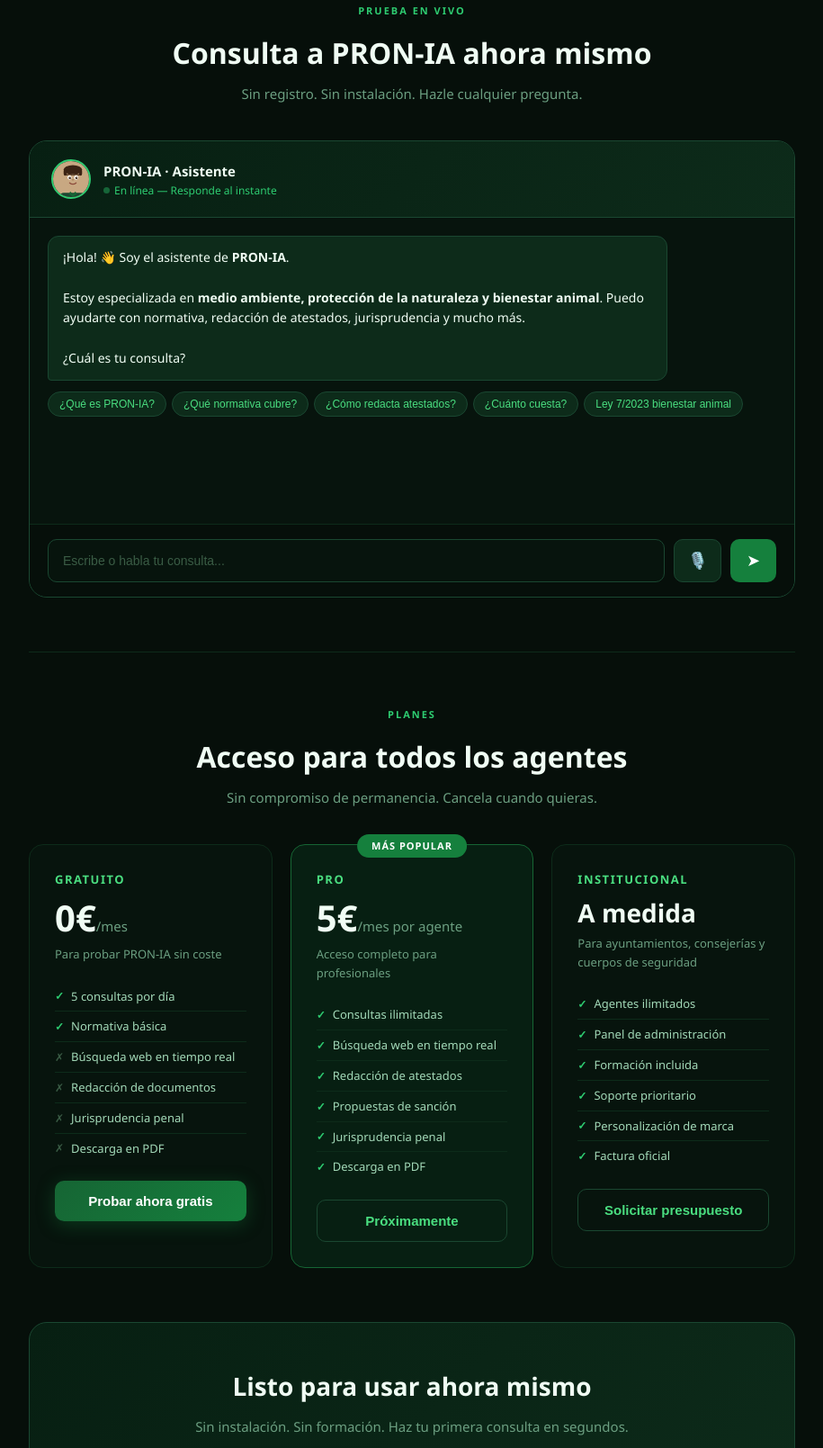
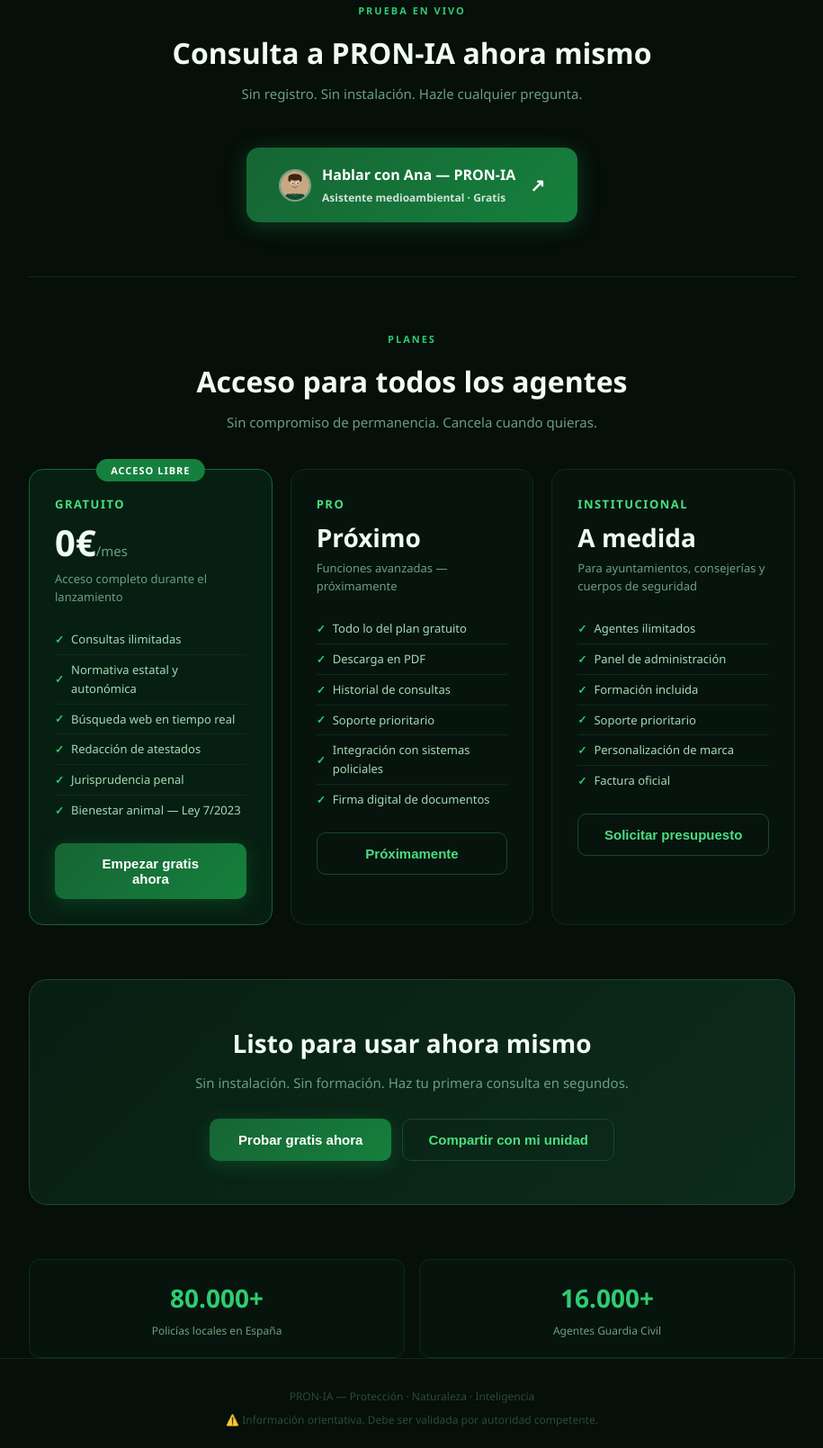
Before and after one commit to alvarezpic-dotcom/pronia-landing, a plain HTML site: page index.html in a window 1280 px wide. Shown: the part 1437-3046 px from the top of the page at 90% size, without its empty margins (182-1097 px from the left). Drawn offline with Linux system fonts and the light colour scheme.

Commit message:
Update index.html

```diff
--- a/index.html
+++ b/index.html
@@ -133,16 +133,12 @@
 
   <hr class="divider" id="prueba">
 
-  <div style="text-align:center;margin-bottom:32px">
+  <div style="text-align:center;margin-bottom:40px">
     <div class="section-label">Prueba en vivo</div>
     <div class="section-title">Consulta a PRON-IA ahora mismo</div>
     <div class="section-sub">Sin registro. Sin instalación. Hazle cualquier pregunta.</div>
-  </div>
-
-  <div class="chat-section">
-    <div class="chat-header">
-      <div style="width:44px;height:44px;border-radius:50%;overflow:hidden;border:2px solid #2ecc71;flex-shrink:0">
-        <svg viewBox="0 0 60 60" xmlns="http://www.w3.org/2000/svg" width="44" height="44">
+    <a href="https://claude.ai/public/artifacts/6fed0430-8142-4192-8d8e-81d8988241a1" target="_blank" style="display:inline-flex;align-items:center;gap:12px;background:linear-gradient(135deg,#166534,#15803d);color:#fff;border:none;border-radius:14px;padding:18px 36px;font-size:16px;font-weight:700;cursor:pointer;text-decoration:none;box-shadow:0 4px 24px rgba(21,128,61,.4);margin-top:8px">
+      <svg viewBox="0 0 60 60" xmlns="http://www.w3.org/2000/svg" width="36" height="36" style="border-radius:50%;border:2px solid rgba(255,255,255,.4)">
         <rect width="60" height="60" fill="#c8a882"/>
         <rect x="10" y="48" width="40" height="14" rx="6" fill="#1a4731"/>
         <path d="M24 50 L30 54 L36 50 L34 46 L30 50 L26 46Z" fill="#166534"/>
@@ -150,40 +146,20 @@
         <ellipse cx="30" cy="13" rx="14" ry="7" fill="#3b2314"/>
         <rect x="16" y="12" width="5" height="10" rx="3" fill="#3b2314"/>
         <rect x="39" y="12" width="5" height="10" rx="3" fill="#3b2314"/>
-          <path d="M21 21 Q25 19 29 21" stroke="#3b2314" stroke-width="1.5" fill="none" stroke-linecap="round"/>
-          <path d="M31 21 Q35 19 39 21" stroke="#3b2314" stroke-width="1.5" fill="none" stroke-linecap="round"/>
         <ellipse cx="25" cy="25" rx="3" ry="3.2" fill="white"/>
         <ellipse cx="35" cy="25" rx="3" ry="3.2" fill="white"/>
         <ellipse cx="25.5" cy="25.5" rx="1.8" ry="1.8" fill="#3b2314"/>
         <ellipse cx="35.5" cy="25.5" rx="1.8" ry="1.8" fill="#3b2314"/>
-          <circle cx="26" cy="25" r="0.5" fill="white"/>
-          <circle cx="36" cy="25" r="0.5" fill="white"/>
-          <path d="M29 28 Q30 31 31 28" stroke="#a07850" stroke-width="1.2" fill="none" stroke-linecap="round"/>
         <path d="M25 33 Q30 37 35 33" stroke="#8b4a3a" stroke-width="1.5" fill="none" stroke-linecap="round"/>
         <ellipse cx="16" cy="26" rx="2.5" ry="3.5" fill="#c8a882"/>
         <ellipse cx="44" cy="26" rx="2.5" ry="3.5" fill="#c8a882"/>
       </svg>
+      <div style="text-align:left">
+        <div style="font-size:16px;font-weight:700">Hablar con Ana — PRON-IA</div>
+        <div style="font-size:12px;opacity:.8;margin-top:2px">Asistente medioambiental · Gratis</div>
       </div>
-      <div>
-        <div style="font-size:15px;font-weight:700;color:#f0fdf4">PRON-IA · Asistente</div>
-        <div style="font-size:12px;color:#2ecc71;display:flex;align-items:center;gap:5px"><span style="width:7px;height:7px;background:#2ecc71;border-radius:50%;display:inline-block;animation:pulse 2s infinite"></span>En línea — Responde al instante</div>
-      </div>
-    </div>
-    <div class="chat-messages" id="chatMsgs">
-      <div class="msg-bot">¡Hola! 👋 Soy el asistente de <strong>PRON-IA</strong>.<br><br>Estoy especializada en <strong>medio ambiente, protección de la naturaleza y bienestar animal</strong>. Puedo ayudarte con normativa, redacción de atestados, jurisprudencia y mucho más.<br><br>¿Cuál es tu consulta?</div>
-      <div style="display:flex;flex-wrap:wrap;gap:6px" id="chips">
-        <button class="chip" onclick="enviarChip(this)">¿Qué es PRON-IA?</button>
-        <button class="chip" onclick="enviarChip(this)">¿Qué normativa cubre?</button>
-        <button class="chip" onclick="enviarChip(this)">¿Cómo redacta atestados?</button>
-        <button class="chip" onclick="enviarChip(this)">¿Cuánto cuesta?</button>
-        <button class="chip" onclick="enviarChip(this)">Ley 7/2023 bienestar animal</button>
-      </div>
-    </div>
-    <div class="chat-input-row">
-      <input id="chatInput" type="text" placeholder="Escribe o habla tu consulta..." onkeydown="if(event.key==='Enter')enviarMensaje()"/>
-      <button id="micBtn" onclick="infoVoz()" title="Consulta por voz" style="background:#0d2b1a;border:1px solid #1a4731;border-radius:10px;padding:12px 14px;color:#4ade80;font-size:18px;cursor:pointer">🎙️</button>
-      <button onclick="enviarMensaje()">➤</button>
-    </div>
+      <span style="font-size:20px;margin-left:4px">↗</span>
+    </a>
   </div>
 
   <hr class="divider" id="planes">
@@ -194,29 +170,29 @@
     <div class="section-sub">Sin compromiso de permanencia. Cancela cuando quieras.</div>
   </div>
   <div class="plans">
-    <div class="plan">
+    <div class="plan pro" style="border-color:#166534">
+      <div class="plan-badge">ACCESO LIBRE</div>
       <div class="plan-name">Gratuito</div>
       <div class="plan-price">0€<span>/mes</span></div>
-      <div class="plan-desc">Para probar PRON-IA sin coste</div>
-      <div class="plan-feat"><span class="check">✓</span> 5 consultas por día</div>
-      <div class="plan-feat"><span class="check">✓</span> Normativa básica</div>
-      <div class="plan-feat"><span class="cross">✗</span> Búsqueda web en tiempo real</div>
-      <div class="plan-feat"><span class="cross">✗</span> Redacción de documentos</div>
-      <div class="plan-feat"><span class="cross">✗</span> Jurisprudencia penal</div>
-      <div class="plan-feat"><span class="cross">✗</span> Descarga en PDF</div>
-      <button class="btn-primary" style="width:100%;margin-top:20px" onclick="document.getElementById('prueba').scrollIntoView({behavior:'smooth'})">Probar ahora gratis</button>
-    </div>
-    <div class="plan pro">
-      <div class="plan-badge">MÁS POPULAR</div>
-      <div class="plan-name">Pro</div>
-      <div class="plan-price">5€<span>/mes por agente</span></div>
-      <div class="plan-desc">Acceso completo para profesionales</div>
+      <div class="plan-desc">Acceso completo durante el lanzamiento</div>
       <div class="plan-feat"><span class="check">✓</span> Consultas ilimitadas</div>
+      <div class="plan-feat"><span class="check">✓</span> Normativa estatal y autonómica</div>
       <div class="plan-feat"><span class="check">✓</span> Búsqueda web en tiempo real</div>
       <div class="plan-feat"><span class="check">✓</span> Redacción de atestados</div>
-      <div class="plan-feat"><span class="check">✓</span> Propuestas de sanción</div>
       <div class="plan-feat"><span class="check">✓</span> Jurisprudencia penal</div>
+      <div class="plan-feat"><span class="check">✓</span> Bienestar animal — Ley 7/2023</div>
+      <button class="btn-primary" style="width:100%;margin-top:20px" onclick="document.getElementById('prueba').scrollIntoView({behavior:'smooth'})">Empezar gratis ahora</button>
+    </div>
+    <div class="plan">
+      <div class="plan-name">Pro</div>
+      <div class="plan-price" style="font-size:28px">Próximo</div>
+      <div class="plan-desc">Funciones avanzadas — próximamente</div>
+      <div class="plan-feat"><span class="check">✓</span> Todo lo del plan gratuito</div>
       <div class="plan-feat"><span class="check">✓</span> Descarga en PDF</div>
+      <div class="plan-feat"><span class="check">✓</span> Historial de consultas</div>
+      <div class="plan-feat"><span class="check">✓</span> Soporte prioritario</div>
+      <div class="plan-feat"><span class="check">✓</span> Integración con sistemas policiales</div>
+      <div class="plan-feat"><span class="check">✓</span> Firma digital de documentos</div>
       <button class="btn-secondary" style="width:100%;margin-top:20px">Próximamente</button>
     </div>
     <div class="plan">
@@ -309,7 +285,7 @@
     body:JSON.stringify({
       model:"claude-sonnet-4-20250514",
       max_tokens:1000,
-      system:"Eres la asistente virtual de PRON-IA, llamada Ana. Eres una agente medioambiental experta, amable y profesional. PRON-IA es un asistente de inteligencia artificial especializado en medio ambiente, protección de la naturaleza y bienestar animal para profesionales de España: Guardia Civil, Policía Local, Agentes Forestales, Fiscalía, Juzgados y Técnicos Ambientales. Funciones: asesoramiento jurídico (Código Penal, normativa estatal y autonómica, jurisprudencia CENDOJ), redacción de atestados e informes, Ley 7/2023 bienestar animal, CITES, búsqueda en tiempo real en BOE y MITECO. Planes: Gratuito (5 consultas/día, normativa básica) y Pro (5€/mes, consultas ilimitadas, todas las funciones). Plan Institucional a medida para ayuntamientos y cuerpos. Tu objetivo es resolver dudas, demostrar el valor de PRON-IA y animar a probarlo gratis. Responde siempre en español, de forma clara, breve y profesional (máximo 4 frases). Si te hacen una consulta técnica real, respóndela con autoridad para demostrar el valor del producto.",
+      system:"Eres Ana, asistente jurídico-medioambiental de PRON-IA. Actúas como una experta con 20 años de experiencia en derecho ambiental, bienestar animal y procedimiento policial en España. Tu perfil: conoces en profundidad el Código Penal (arts. 325-340), la Ley 7/2023 de bienestar animal, CITES, la Ley 42/2007 de patrimonio natural, normativa autonómica y jurisprudencia del Tribunal Supremo y CENDOJ.\n\nCÓMO RESPONDES:\n- Sé directa y resolutiva. Ve al grano desde la primera línea.\n- Estructura siempre tus respuestas: 1) Respuesta concreta, 2) Base legal aplicable, 3) Pasos de actuación recomendados.\n- Usa lenguaje técnico-jurídico pero comprensible.\n- Si la consulta implica una infracción, indica si es administrativa o penal, el rango de sanción y el procedimiento a seguir.\n- Si falta información para responder con precisión, haz UNA sola pregunta clave para orientar mejor.\n- Nunca respondas con frases vagas. Siempre ofrece una respuesta de valor aunque sea provisional.\n- Finaliza siempre con un paso de acción claro: qué debe hacer el agente a continuación.\n- Máximo 6 frases por respuesta. Conciso y de alto impacto.",
       messages:historial
     })
   })
```
Lines whose indentation alone changed are shown as unchanged.
